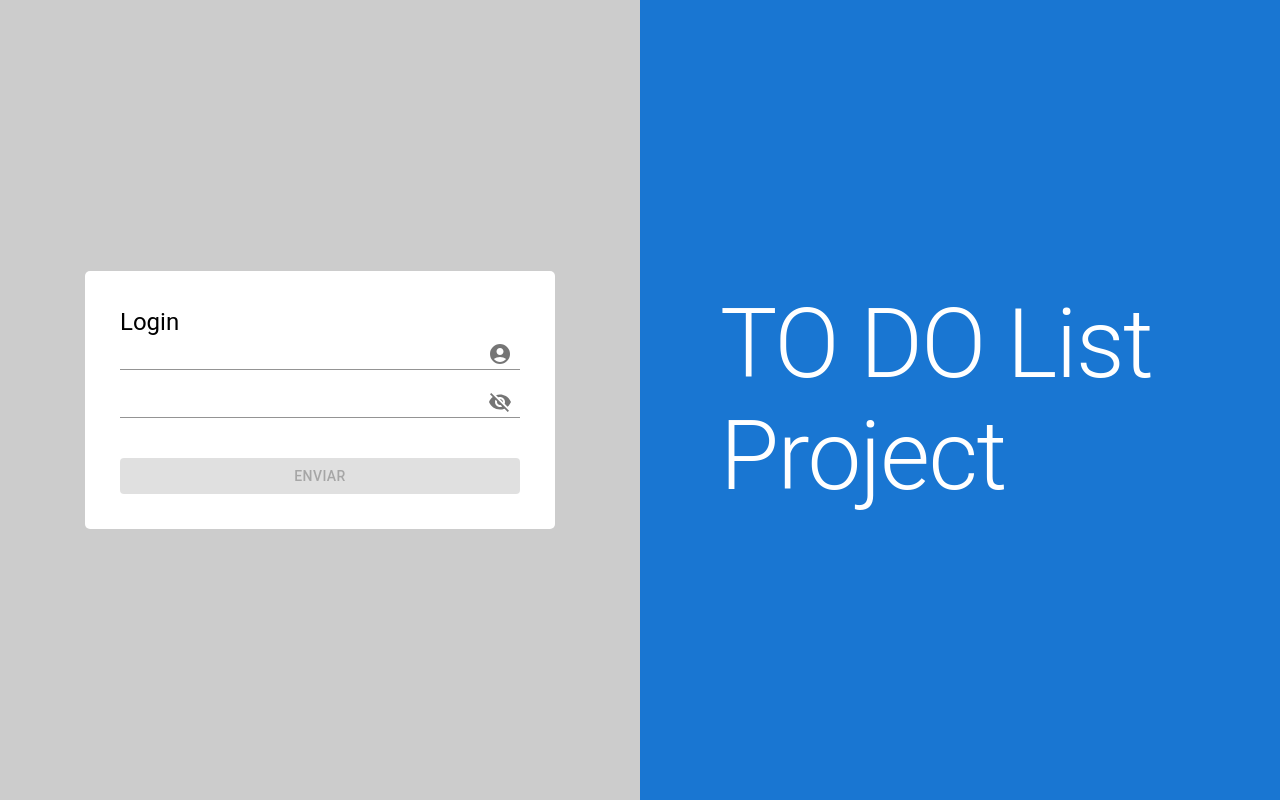
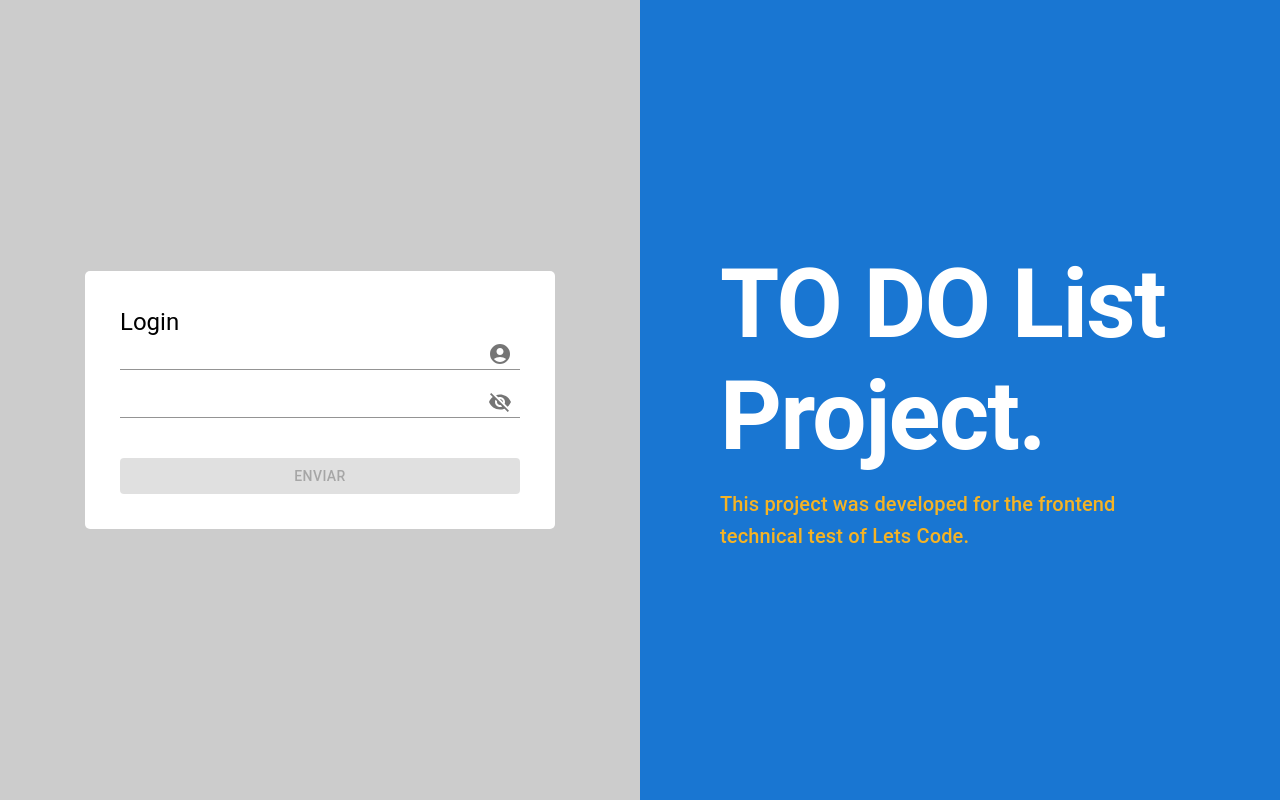
Before and after one commit to gu1ma/desafio-tecnico-frontend, a React (Create React App) app in the folder FRONT/: page /login in a window 1280 px wide. Built offline with nearby package versions, Linux system fonts and the light colour scheme.

Commit message:
adding toastify for error messages

```diff
--- a/FRONT/package.json
+++ b/FRONT/package.json
@@ -19,6 +19,7 @@
     "react-dom": "^18.1.0",
     "react-router-dom": "^6.3.0",
     "react-scripts": "5.0.1",
+    "react-toastify": "^9.0.5",
     "styled-components": "^5.3.5",
     "typescript": "^4.6.4",
     "web-vitals": "^2.1.4"
--- a/FRONT/src/index.tsx
+++ b/FRONT/src/index.tsx
@@ -3,8 +3,6 @@ import ReactDOM from 'react-dom/client';
 import './index.css';
 import App from './App';
 import reportWebVitals from './reportWebVitals';
-import { AuthProvider } from './providers/auth';
-import { CardsProvider } from './providers/cards';
 
 const root = ReactDOM.createRoot(
   document.getElementById('root') as HTMLElement
--- a/FRONT/src/pages/Login/index.tsx
+++ b/FRONT/src/pages/Login/index.tsx
@@ -7,6 +7,8 @@ import Input from '@mui/material/Input';
 import { InputAdornment, IconButton, Button, Typography } from '@mui/material';
 import AccountCircle from '@mui/icons-material/AccountCircle';
 import { Visibility, VisibilityOff } from '@mui/icons-material';
+import { ToastContainer, toast, Zoom, Bounce } from 'react-toastify';
+import "react-toastify/dist/ReactToastify.css"
 
 const Login: React.FC = () => {
     const [username, setUsername] = useState('');
@@ -23,7 +25,7 @@ const Login: React.FC = () => {
             });
 
             if(!data) {
-                alert('usuário ou senha incorretos!');
+                toast.error('Usuário ou senha incorretos!');
                 return;
             }
 
@@ -31,7 +33,7 @@ const Login: React.FC = () => {
             setUser({ ...user, loggedUser: true })
             navigate('/dash');
         } catch(e: any) {
-            alert('usuário ou senha incorretos!');
+            toast.error('Usuário ou senha incorretos!');
             console.log('e', e.message);
         }
     }
@@ -76,12 +78,20 @@ const Login: React.FC = () => {
             <LoginPresentationContainer>
                 <Typography
                     variant="h1"
-                    style={{ color: 'white' }}
+                    style={{ color: 'white', fontWeight: 'bold' }}
                     sx={{ paddingLeft: 10, paddingRight: 10 }}
                     >
-                        TO DO List Project
+                        TO DO List Project.
+                </Typography>
+                <Typography
+                    variant="h6"
+                    style={{ color: '#f5b324' }}
+                    sx={{ paddingLeft: 10, paddingRight: 10, paddingTop: 2 }}
+                    >
+                        This project was developed for the frontend technical test of Lets Code.
                 </Typography>
             </LoginPresentationContainer>
+            <ToastContainer />
         </Container>
     )
 }
```
Also changed, not shown: 1 other file (tests, documents, lock files or other folders).
